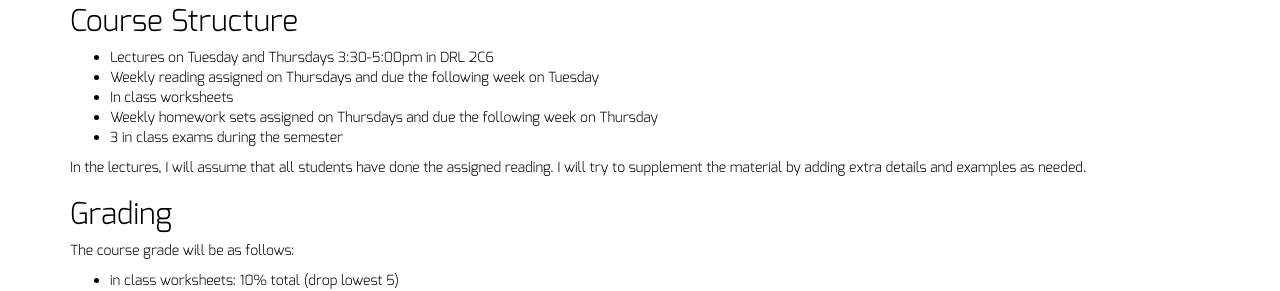
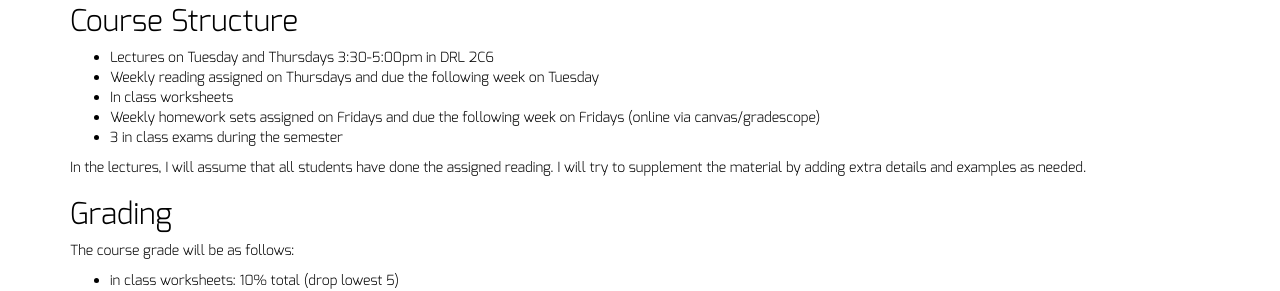
Before and after one commit to dkrashen/advancedcalc2, a Jekyll site: the page built from syllabus.md, in a window 1280 px wide. Shown: the part 807-1098 px from the top of the page. Built offline with Jekyll 4.4.1, drawn with Linux system fonts in a browser that asks for light colours; our own code applies the rules of GitHub Pages for plain Markdown files.

Commit message:
modify homework date

```diff
--- a/syllabus.md
+++ b/syllabus.md
@@ -33,7 +33,7 @@ Course Structure
 - Lectures on Tuesday and Thursdays 3:30-5:00pm in DRL 2C6
 - Weekly reading assigned on Thursdays and due the following week on Tuesday
 - In class worksheets
-- Weekly homework sets assigned on Thursdays and due the following week on Thursday
+- Weekly homework sets assigned on Fridays and due the following week on Fridays (online via canvas/gradescope)
 - 3 in class exams during the semester
 
 In the lectures, I will assume that all students have done the assigned reading. I will try to supplement the material by adding extra details and examples as needed.
```
